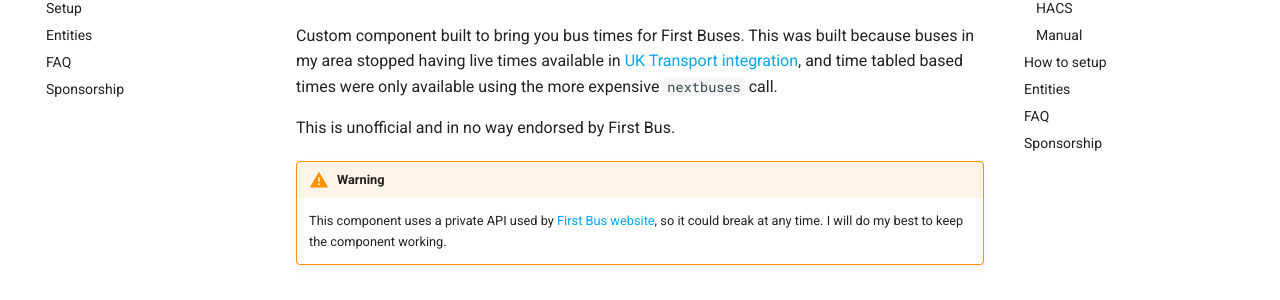
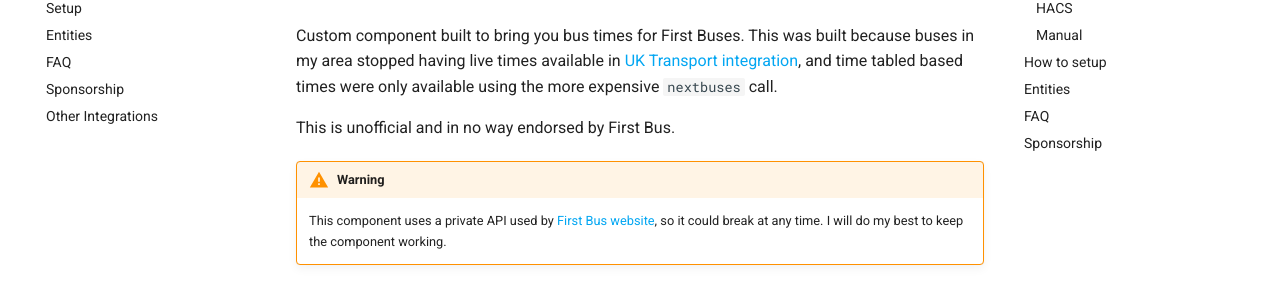
Before and after one commit to BottlecapDave/HomeAssistant-FirstBus, an MkDocs documentation site: the page built from _docs/index.md, in a window 1280 px wide. Shown: the part 157-457 px from the top of the page. Built offline with MkDocs 1.6.1 and Material for MkDocs 9.7.7, drawn with Linux system fonts in a browser that asks for light colours; comment, search, counter and statistics services are not loaded.

Commit message:
docs: Updated docs to include link to other integrations

```diff
--- a/mkdocs.yml
+++ b/mkdocs.yml
@@ -8,6 +8,7 @@ nav:
   - entities.md
   - faq.md
   - sponsorship.md
+  - Other Integrations: https://bottlecapdave.github.io/HomeAssistant-Integrations
 
 # extra:
 #   version:
```
